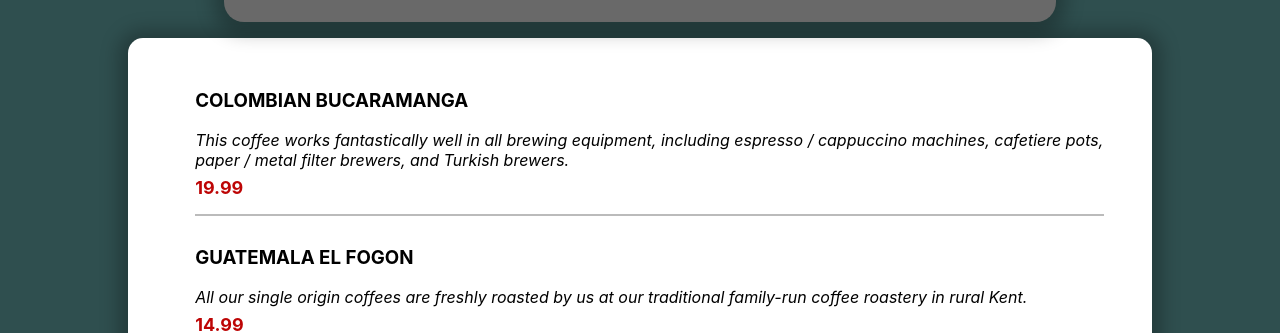
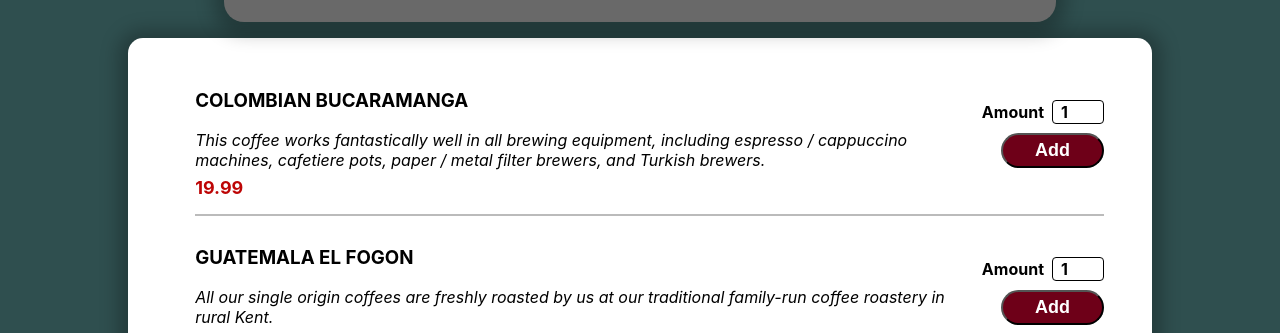
Before and after one commit to zskomra/CoffeeBeansOrder, a React (Create React App) app: page / in a window 1280 px wide. Shown: the part 471-804 px from the top of the page. Built offline with nearby package versions, Linux system fonts and the light colour scheme.

Commit message:
feat :: add adding form

```diff
--- a/src/components/Beans/BeanItem/BeanItem.js
+++ b/src/components/Beans/BeanItem/BeanItem.js
@@ -1,4 +1,5 @@
 import classes from "./BeanItem.module.css";
+import BeanItemForm from "./BeanItemForm";
 
 const BeanItem = props => {
     const price = `${props.price.toFixed(2)}`;
@@ -10,7 +11,7 @@ const BeanItem = props => {
             <div className={classes.price}>{price}</div>
         </div>
         <div>
-
+            <BeanItemForm />
         </div>
     </li>
 };
--- a/src/components/Beans/BeanItem/BeanItem.module.css
+++ b/src/components/Beans/BeanItem/BeanItem.module.css
@@ -5,6 +5,7 @@
     margin-right: 2rem;
     padding-bottom: 1rem;
     border-bottom: 2px solid #bbb;
+    align-items: center;
 }
 
 .description {
--- /dev/null
+++ b/src/components/Beans/BeanItem/BeanItemForm.js
@@ -0,0 +1,18 @@
+import Input from '../../UI/Input';
+import classes from './BeanItemForm.module.css';
+
+const BeanItemForm = props => {
+    return <form className={classes.form}>
+        <Input label="Amount" input={{
+            id:'amount',
+            type: 'number',
+            min: '1',
+            max: '10',
+            step: '1',
+            defaultValue: '1'
+        }}/>
+        <button>Add</button>
+    </form>
+}
+
+export default BeanItemForm;
--- /dev/null
+++ b/src/components/Beans/BeanItem/BeanItemForm.module.css
@@ -0,0 +1,20 @@
+.form button {
+    background-color: rgb(110, 0, 24);
+    color:white;
+    font-weight: bold;
+    font-size: large;
+    border-radius: 20px;
+    padding: 0.3rem 2rem;
+    cursor: pointer;
+}
+
+.form {
+    text-align: right;
+    /* margin: 2rem 0; */
+
+}
+
+.form button:hover,
+.form button:active {
+    background-color: rgb(168, 48, 27);
+}
--- /dev/null
+++ b/src/components/UI/Input.js
@@ -0,0 +1,12 @@
+import classes from './Input.module.css';
+
+const Input = props => {
+    return (
+        <div className={classes.input}>
+            <label htmlFor={props.input.id}>{props.label}</label>
+            <input id={props.input.id} {...props.input}/>
+        </div>
+    );
+}
+
+export default Input ;
--- /dev/null
+++ b/src/components/UI/Input.module.css
@@ -0,0 +1,19 @@
+.input {
+    font-weight: bold;
+    display: flex;
+    margin-bottom: 0.6rem;
+    align-items: center;
+}
+
+.input label {
+    margin-right: 0.5rem;
+
+}
+
+.input input {
+    padding-left: 0.5rem;
+    font: inherit;
+    width: 2.5rem;
+    border-radius: 4px;
+    border: 1px solid black;
+}
```
